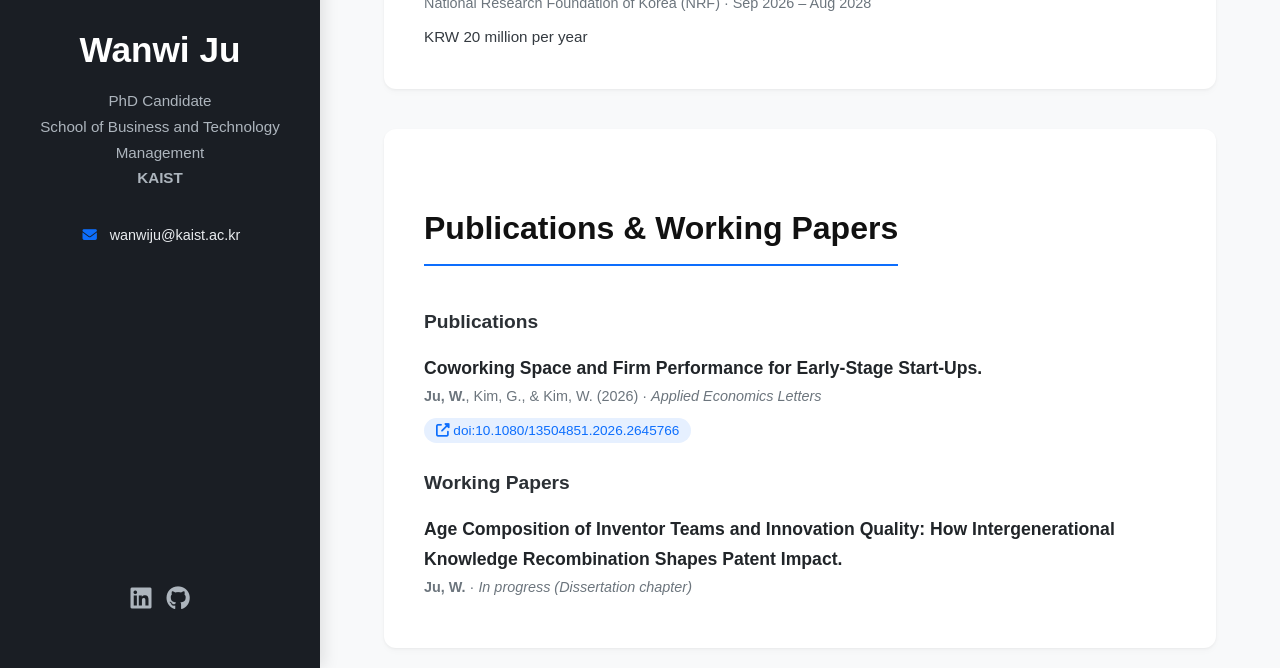
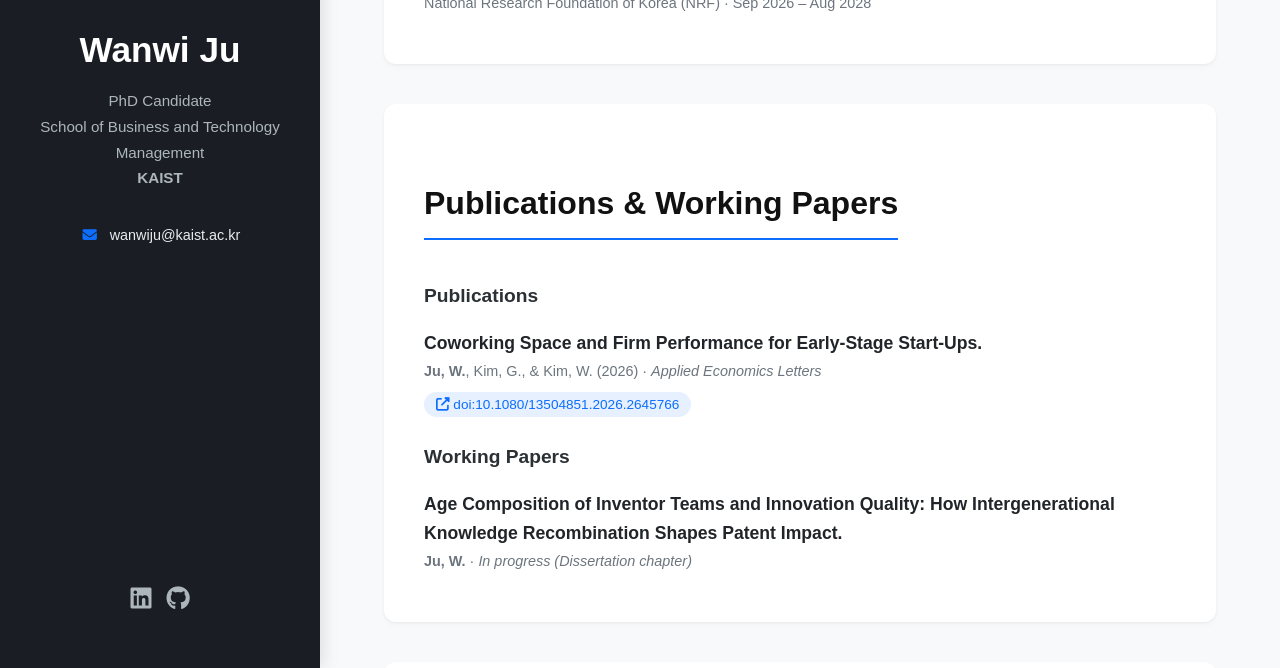
Before and after one commit to juwanwi/juwanwi.github.io, a Jekyll site: the page index.html, which Jekyll copies as it is, in a window 1280 px wide and 900 px high, scrolled down 1312 px, cut to the strip 232-900 px from the top of the window. Built offline with Jekyll 4.4.1, drawn with Linux system fonts in a browser that asks for light colours; some web fonts are replaced.

Commit message:
Remove amount from NRF fellowship entry
Co-Authored-By: Claude Opus 5.5 <noreply@anthropic.com>

```diff
--- a/index.html
+++ b/index.html
@@ -357,7 +357,6 @@
                 <li class="item">
                     <div class="item-title">Doctoral Research Fellowship (Humanities & Social Sciences)</div>
                     <div class="item-meta">National Research Foundation of Korea (NRF) · Sep 2026 – Aug 2028</div>
-                    <div class="item-desc">KRW 20 million per year</div>
                 </li>
             </ul>
         </section>
```
